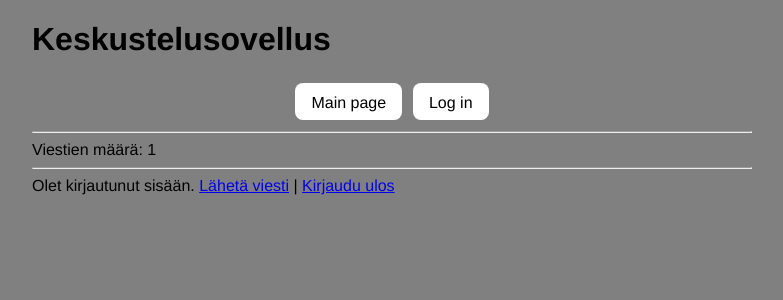
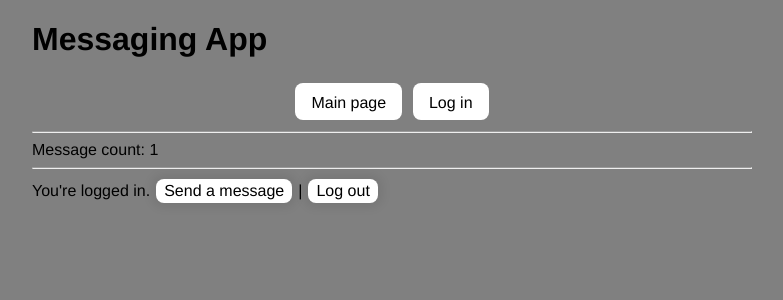
Before and after one commit to leopekkas/Keskustelusovellus, a Flask app: template src/templates/index.html in a window 1280 px wide. Shown: the top 300 px of the page, without its empty margins (248-1031 px from the left). Run offline with Flask 2, Linux system fonts and the light colour scheme; the visitor is signed in with stand-in values (Sample User, id 1); the template is opened without the code that fills it: most values are stand-ins (such as "Sample title", 1, 10 or a date in 2020).

Commit message:
Unify language used on the html pages to English

```diff
--- a/src/templates/index.html
+++ b/src/templates/index.html
@@ -2,21 +2,21 @@
 {% block title %}Log in{% endblock %}
 
 {% block content %}
-Viestien määrä: {{ count }}
+Message count: {{ count }}
 <hr>
 {% for message in messages %}
-<i>Viesti:</i> {{ message[0] }}
+<i>Message:</i> {{ message[0] }}
 <p>
-<i>Lähettäjä:</i> {{ message[1] }}
+<i>Sender:</i> {{ message[1] }}
 <p>
-<i>Aika:</i> {{ message[2].strftime("%Y-%m-%d %H:%M:%S") }}
+<i>Time:</i> {{ message[2].strftime("%Y-%m-%d %H:%M:%S") }}
 <hr>
 {% endfor %}
 {% if session.user_id %}
-Olet kirjautunut sisään.
-<a href="/new">Lähetä viesti</a> | <a href="/logout">Kirjaudu ulos</a>
+You're logged in.
+<a href="/new" class="button_inline">Send a message</a> | <a href="/logout" class="button_inline">Log out</a>
 {% else %}
-<a href="/login" class="button_inline">Kirjaudu sisään</a>
+<a href="/login" class="button_inline">Log in</a>
 {% endif %}
 
 {% endblock %}
--- a/src/templates/layout.html
+++ b/src/templates/layout.html
@@ -6,8 +6,8 @@
 
 <body>
 
-    <title>Keskustelusovellus - {% block title %}{% endblock %}</title>
-    <h1>Keskustelusovellus</h1>
+    <title>Messaging App - {% block title %}{% endblock %}</title>
+    <h1>Messaging App</h1>
     <nav>
         <ul>
             <li><a href="/">Main page</a></li>
--- a/src/templates/login.html
+++ b/src/templates/login.html
@@ -5,9 +5,9 @@
 
 <body>
     <form action="/login" method="POST">
-        Username: <input type="text" name="username" placeholder="username">
+        Username: <input type="text" name="username" placeholder="Username">
         <p>
-            Password: <input type="password" name="password" placeholder="password">
+            Password: <input type="password" name="password" placeholder="Password">
         <p>
             <input type="submit" value="Sign in">
     </form>
--- a/src/templates/register.html
+++ b/src/templates/register.html
@@ -5,11 +5,11 @@
 
 <body>
     <form action="/register" method="POST">
-        Username: <input type="text" name="username" placeholder="username">
+        Username: <input type="text" name="username" placeholder="Username">
         <p>
-            Password: <input type="password1" name="password1" placeholder="password">
+            Password: <input type="password1" name="password1" placeholder="Password">
         <p>
-            Confirm your password: <input type="password2" name="password2" placeholder="password">
+            Confirm your password: <input type="password2" name="password2" placeholder="Password">
         <p>
             <input type="checkbox" value="1" name="admin"> I want to be an admin
         <p>
```
